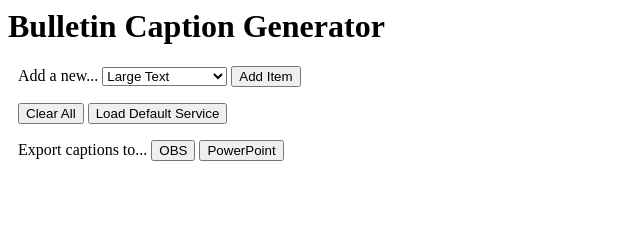
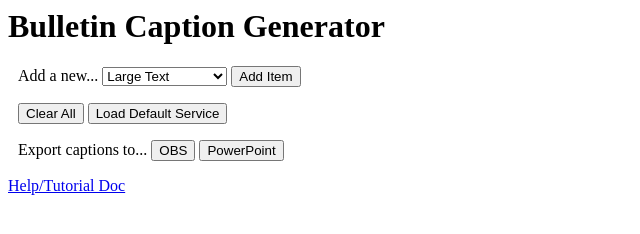
Before and after one commit to PresidentOfTheMathTeam/PresentationGenerator, a plain HTML site: page index.html in a window 1280 px wide. Shown: the whole page, without its empty margins (0-640 px from the left). Drawn offline with Linux system fonts and the light colour scheme.

Commit message:
Update index.html

```diff
--- a/index.html
+++ b/index.html
@@ -47,6 +47,7 @@
         <button id="obsBtn" onclick="obsExport()">OBS</button>
         <button id="obsBtn" onclick="powerpointExport()">PowerPoint</button>
     </span>
+    <a href="https://github.com/PresidentOfTheMathTeam/PresentationGenerator/blob/main/README.md" target="_blank">Help/Tutorial Doc</a>
 </body>
 
 <table>
```
